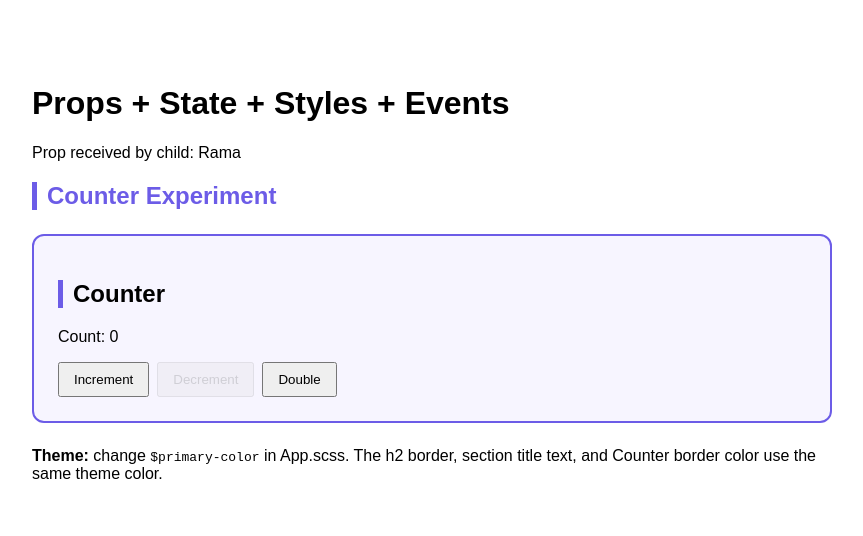
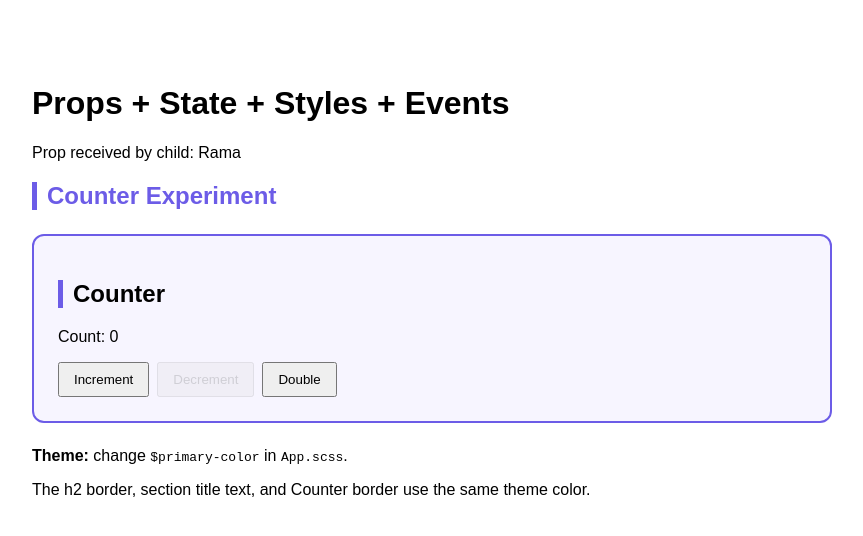
Before and after one commit to shiva31rama-cell/FSD2-LAB-SYLLABUS, a React (Vite) app in the folder 06-react-props-states-styles-events/: page / in a window 1280 px wide. Shown: the top 536 px of the page, without its empty margins (208-1071 px from the left). Built offline with nearby package versions, Linux system fonts and the light colour scheme.

Commit message:
style: format Experiment 06 React source

```diff
--- a/06-react-props-states-styles-events/src/main.jsx
+++ b/06-react-props-states-styles-events/src/main.jsx
@@ -1,27 +1,62 @@
 import React from 'react';
 import { createRoot } from 'react-dom/client';
+
 import Counter from './Counter';
+
 import './App.scss';
 
+// ------------------------------------------------------------
+// Child component: receives a prop
+// ------------------------------------------------------------
+
 function Student({ name }) {
-  return <p>Prop received by child: {name}</p>;
+  return (
+    <p>
+      Prop received by child: {name}
+    </p>
+  );
 }
+
+// ------------------------------------------------------------
+// Main App component
+// ------------------------------------------------------------
 
 function App() {
   return (
     <main className="app">
-      <h1>Props + State + Styles + Events</h1>
+      <h1>
+        Props + State + Styles + Events
+      </h1>
+
       <Student name="Rama" />
 
-      <h2 className="section-title">Counter Experiment</h2>
+      <h2 className="section-title">
+        Counter Experiment
+      </h2>
+
       <Counter />
 
       <p>
-        <b>Theme:</b> change <code>$primary-color</code> in App.scss.
-        The h2 border, section title text, and Counter border color use the same theme color.
+        <strong>Theme:</strong> change{' '}
+        <code>$primary-color</code> in{' '}
+        <code>App.scss</code>.
+      </p>
+
+      <p>
+        The h2 border, section title text,
+        and Counter border use the same
+        theme color.
       </p>
     </main>
   );
 }
 
-createRoot(document.getElementById('root')).render(<App />);
+// ------------------------------------------------------------
+// Render React application
+// ------------------------------------------------------------
+
+createRoot(
+  document.getElementById('root'),
+).render(
+  <App />,
+);
```
